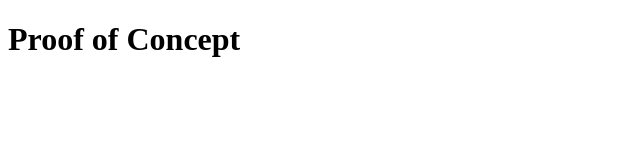
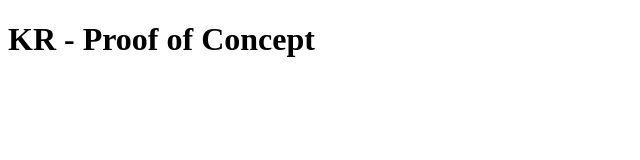
Before and after one commit to nirajgautamit/whitehat, a plain HTML site: page index.html in a window 1280 px wide. Shown: the whole page, without its empty margins (0-640 px from the left). Drawn offline with Linux system fonts and the light colour scheme.

Commit message:
Update index.html

```diff
--- a/index.html
+++ b/index.html
@@ -5,7 +5,7 @@
 </head>
 <body>
 
-<h1>Proof of Concept</h1>
+<h1> KR - Proof of Concept</h1>
   <h2> </h2>
 <!-- Subdomain Takeover POC  -->
 
```
